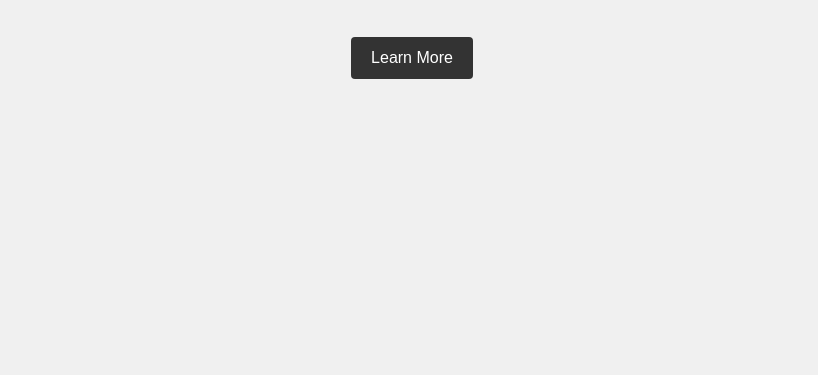
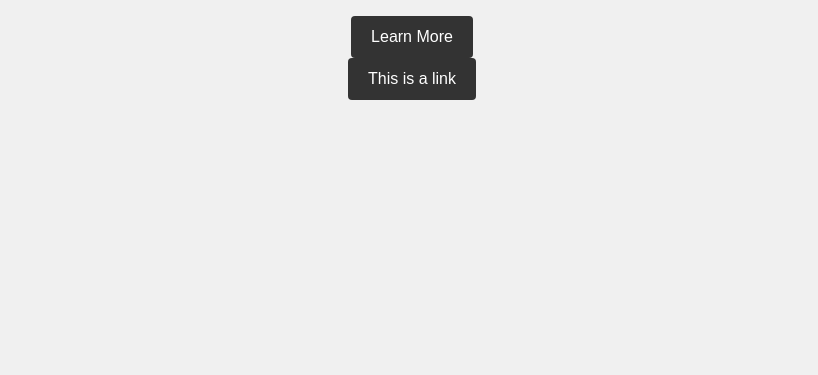
Before and after one commit to mortanjt/mortanjt.github.io, a plain HTML site: page index.html in a window 1280 px wide. Shown: the part 425-800 px from the top of the page, without its empty margins (228-1046 px from the left). Drawn offline with Linux system fonts and the light colour scheme.

Commit message:
Update index.html

```diff
--- a/index.html
+++ b/index.html
@@ -53,6 +53,7 @@
     <h1>Welcome to My Website!</h1>
     <p>Thank you for visiting. This is my personal website where I share my thoughts and experiences.</p>
     <a href="about.html">Learn More</a>
+    <a href="new.html">This is a link</a>
   </div>
 </body>
 </html>
```
